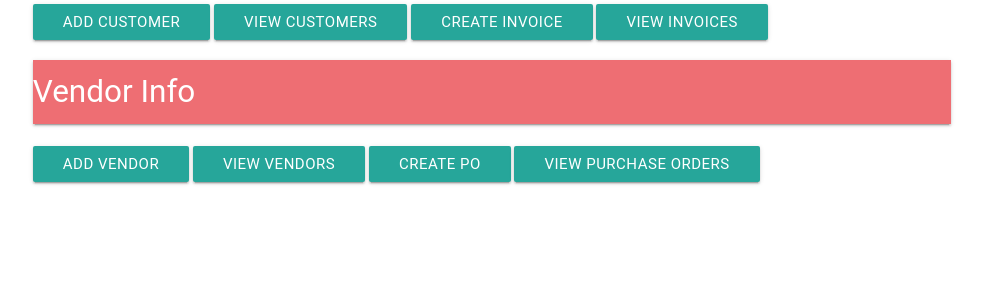
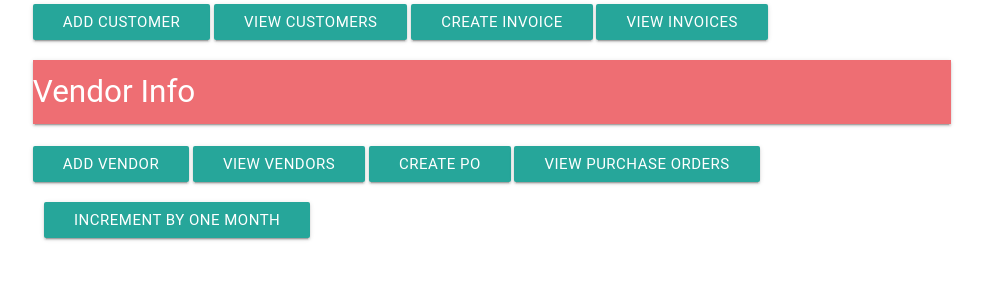
Before and after one commit to kothuri2/FinanceFinal, a Flask app: page / in a window 1280 px wide. Shown: the part 404-704 px from the top of the page, without its empty margins (148-1131 px from the left). Run offline with Flask 2, Linux system fonts and the light colour scheme; some libraries are stand-ins or nearby versions; some web fonts are replaced.

Commit message:
final update

```diff
--- a/project/templates/index.html
+++ b/project/templates/index.html
@@ -63,11 +63,10 @@
           <a class="waves-effect waves-light btn" href="{{url_for('purchase_orders')}}">View Purchase Orders</a>
         </div>
 
-        <div class="row" id="inventory_info_row">
-        </div>
-
-        <div class="row" id="sheets_info_row">
-        </div>
+        <form method="POST" action="/increment_date">
+            <button class="btn waves-effect waves-light" type="submit">Increment by One Month
+            </button>
+        </form>
   	</div>
 </body>
 </html>
--- a/project/templates/payroll_events.html
+++ b/project/templates/payroll_events.html
@@ -32,7 +32,7 @@
               <th>Social Security Tax ($)</th>
               <th>Total Tax ($)</th>
               <th>Net Pay ($)</th>
-              <th>Last Month Paid</th>
+              <th>Month Paid</th>
           </tr>
         </thead>
         <tbody>
@@ -47,7 +47,7 @@
 	          	<td>${{payroll_event.payroll.social_security_tax}}</td>
 	          	<td>${{payroll_event.payroll.total_tax}}</td>
 	          	<td>${{payroll_event.payroll.net_pay}}</td>
-              <td>{{payroll_event.last_date_paid}}</td>
+              <td>{{payroll_event.payroll.date}}</td>
 	          </tr>
           {% endfor %}
         </tbody>
--- a/project/views.py
+++ b/project/views.py
@@ -5,9 +5,26 @@ from sqlalchemy.ext.declarative import declarative_base
 import json, datetime, ast
 from project.taxes import calculate_taxes
 
+month_increment = 0
+
 @app.route("/")
 def main():
 	return render_template('index.html')
+
+@app.route("/increment_date", methods=["POST"])
+def increment_date():
+	global month_increment
+	balance_sheet = BalanceSheet.query.all()[0]
+	income_statement = IncomeStatement.query.all()[0]
+	# balance_sheet operations
+	balance_sheet.cash += balance_sheet.accounts_receivable
+	balance_sheet.cash -= balance_sheet.accounts_payable
+	balance_sheet.accounts_receivable = 0
+	balance_sheet.accounts_payable = 0
+	month_increment += 1
+	db.session.commit()
+	db.session.flush()
+	return redirect('/')
 
 @app.route("/add_employee", methods=["POST", "GET"])
 def add_employee():
@@ -40,6 +57,7 @@ def get_employees():
 
 @app.route("/pay_employee", methods=["POST", "GET"])
 def pay_employee():
+	global month_increment
 	if request.method == 'POST':
 		employee_id = request.form['employee_id']
 		employee = Employee.query.filter_by(id=employee_id).all()[0]
@@ -47,6 +65,11 @@ def pay_employee():
 		today_date = datetime.datetime.now()
 		date_str = today_date.strftime('%m-%d-%Y')
 		print(employee)
+		month, day, year = date_str.split('-')[0], date_str.split('-')[1], date_str.split('-')[2]
+		new_month = (int(month) + month_increment)%12
+		if new_month == 0:
+			new_month = 12
+		date_str = str(new_month) + '-'+ day + '-'+year
 		employee.last_date_paid = date_str
 		payroll_record = PayrollRecord(employee_id=employee_id,date=date_str,medicare_tax=taxes['medicare_tax_witholding'],
 									   social_security_tax=taxes['social_security_witholding'], federal_tax=taxes['federal_tax_witholding'],
@@ -72,8 +95,15 @@ def pay_employee():
 		current_date_str = current_date.strftime('%m-%d-%Y')
 		last_date_paid = employee.last_date_paid
 		if last_date_paid is not None:
-			difference = abs((datetime.datetime.strptime('11-04-2017', "%m-%d-%Y") - datetime.datetime.strptime(last_date_paid, "%m-%d-%Y")).days)
-			if difference < 30:
+			print(employee, last_date_paid, month_increment)
+			month, day, year = current_date_str.split('-')[0], current_date_str.split('-')[1], current_date_str.split('-')[2]
+			new_month = (int(month) + month_increment)%12
+			if new_month == 0:
+				new_month = 12
+			current_date_str = str(new_month) + '-'+ day + '-'+year
+			print(current_date_str)
+			difference = abs((datetime.datetime.strptime(current_date_str, "%m-%d-%Y") - datetime.datetime.strptime(last_date_paid, "%m-%d-%Y")).days)
+			if difference <= 30:
 				new_employee['payroll'] = False
 		employees_array.append(new_employee)
 		db.session.commit()
@@ -86,12 +116,10 @@ def payroll_events():
 	payroll_events_array = []
 	print(payroll_events)
 	for payroll_event in payroll_events:
-		print(payroll_event)
 		employee_id = payroll_event.employee_id
 		employee = Employee.query.filter_by(id=employee_id).all()[0]
-		print(employee)
 		year = employee.last_date_paid.split('-')[2]
-		new_event = {'last_date_paid': datetime.datetime.strftime(datetime.datetime.strptime(employee.last_date_paid, '%m-%d-%Y'), '%B') + ' ' + year,
+		new_event = {
 		 			 'first_name': employee.first_name,
 		 			 'last_name': employee.last_name,
 		 			 'salary': employee.salary,
```
Also changed, not shown: project/__init__.py (+9 -5 lines), project/FinanceFinal.1.sqlite3, 2 other files.
